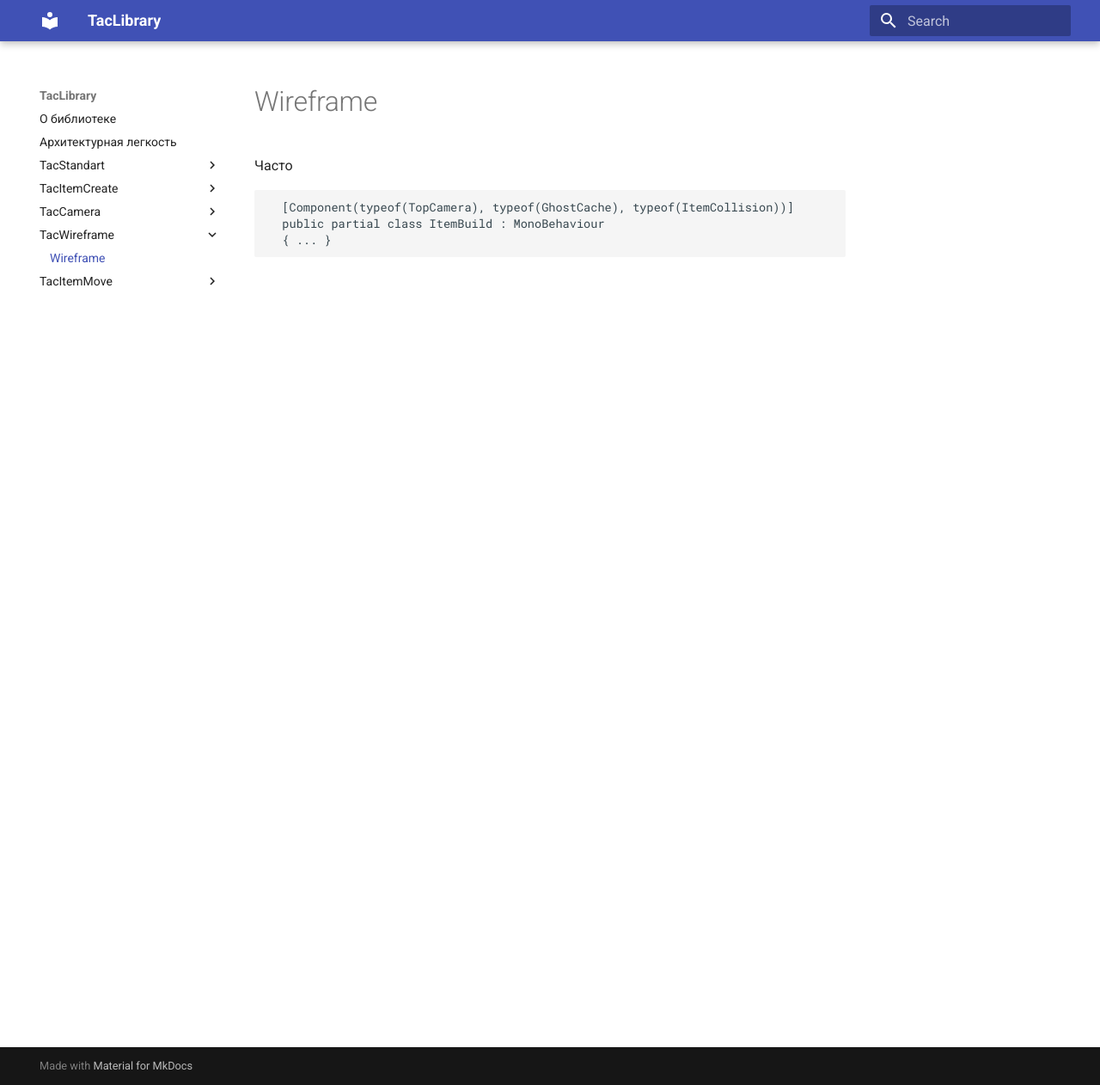
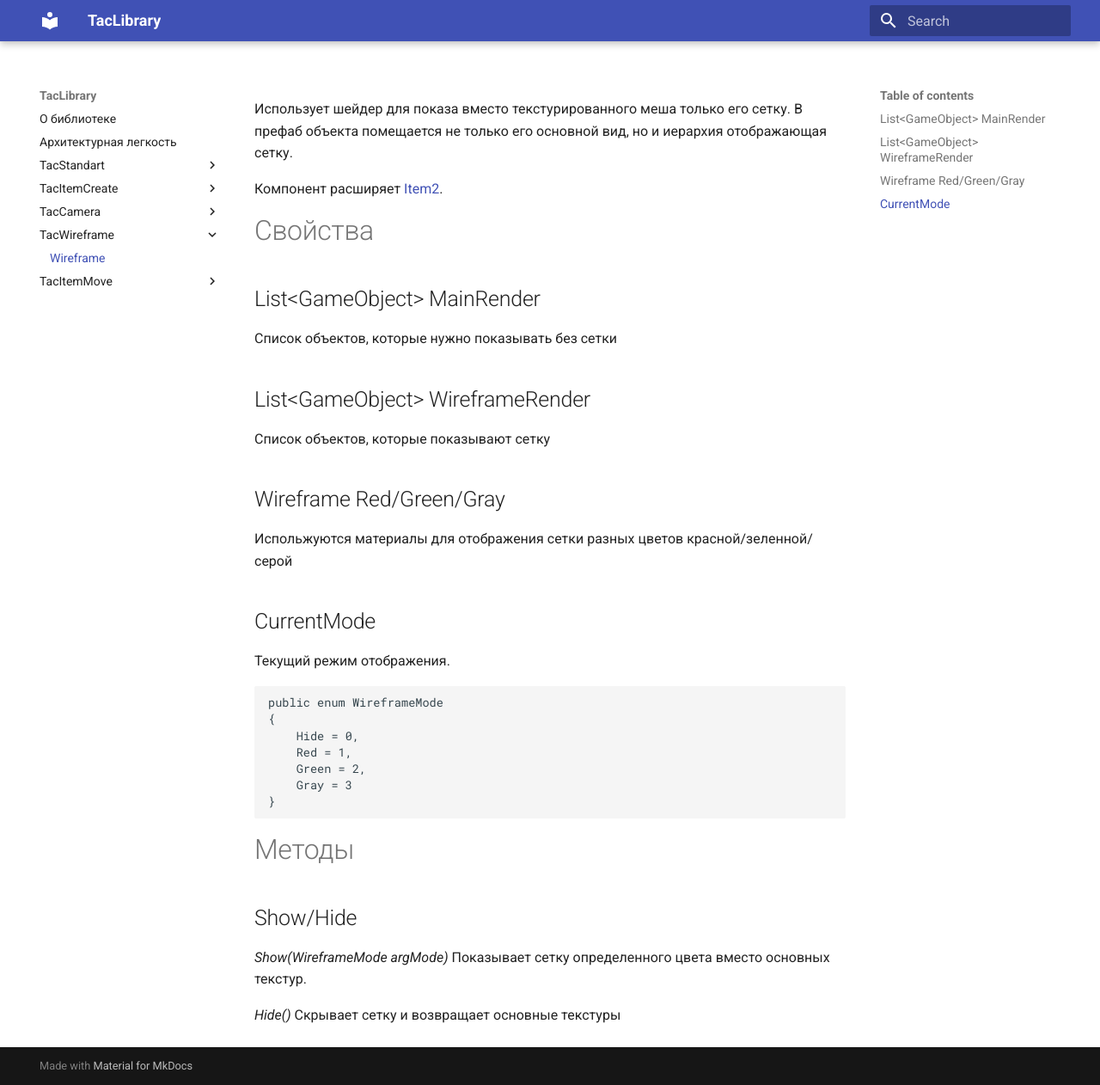
Before and after one commit to tac1402/TacBattleAI, an MkDocs documentation site: the page built from docs/TacWireframe/Wireframe.md, in a window 1280 px wide and 1262 px high. Shown: the whole window at 86% size. Built offline with MkDocs 1.6.1 and Material for MkDocs 9.7.7, drawn with Linux system fonts in a browser that asks for light colours.

Commit message:
Update Wireframe.md

````diff
--- a/docs/TacWireframe/Wireframe.md
+++ b/docs/TacWireframe/Wireframe.md
@@ -1,10 +1,43 @@
 ---
 title: Wireframe
 ---
-Часто
+
+Использует шейдер для показа вместо текстурированного меша только его сетку. В префаб объекта помещается не только его основной вид, но и иерархия отображающая сетку.
+
+Компонент расширяет [Item2](../../Item2).
+
+# Свойства
+
+## List<GameObject\> MainRender
+
+Список объектов, которые нужно показывать без сетки
+
+## List<GameObject\> WireframeRender
+
+Список объектов, которые показывают сетку
+
+## Wireframe Red/Green/Gray
+
+Испольжуются материалы для отображения сетки разных цветов красной/зеленной/серой
+
+## CurrentMode
+
+Текущий режим отображения.
 
 ```csharp
-  [Component(typeof(TopCamera), typeof(GhostCache), typeof(ItemCollision))]
-  public partial class ItemBuild : MonoBehaviour
-  { ... }
+public enum WireframeMode
+{
+	Hide = 0,
+	Red = 1,
+	Green = 2,
+	Gray = 3
+}
 ```
+
+# Методы
+
+## Show/Hide
+
+_Show(WireframeMode argMode)_ Показывает сетку определенного цвета вместо основных текстур.
+
+_Hide()_ Скрывает сетку и возвращает основные текстуры
````
